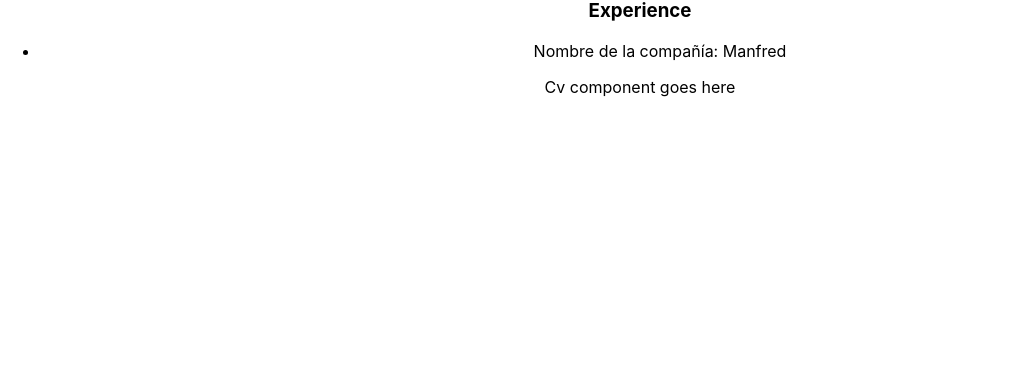
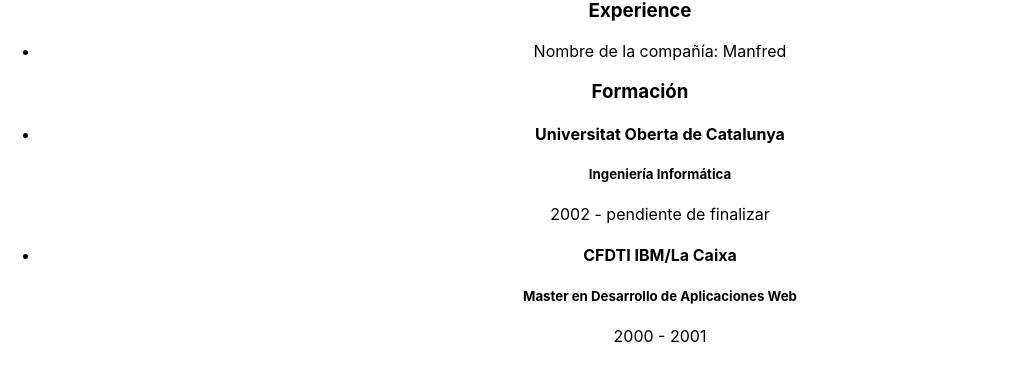
Before and after one commit to sayheylaura/manfred-awesomic-cv, a React (Create React App) app: page / in a window 1280 px wide. Shown: the part 358-738 px from the top of the page, without its empty margins (0-1014 px from the left). Built offline with nearby package versions, Linux system fonts and the light colour scheme; the HTML template or start-up script is replaced by a standard one.

Commit message:
Education

```diff
--- a/src/components/Cv/index.js
+++ b/src/components/Cv/index.js
@@ -2,6 +2,7 @@ import React, { Component } from "react";
 import PropTypes from "prop-types";
 import Author from "../Author";
 import Experience from "../Experience";
+import Education from "../Education";
 
 class Cv extends Component {
   render() {
@@ -17,8 +18,9 @@ class Cv extends Component {
           - Questionnaire */}
         <Author sampleAuthor={sample.author} />
         <Experience sample={sample} />
-        {/* - Education - Languages - MiscEducation - Questionnaire */}
-        <p>Cv component goes here</p>
+        <Education sampleEducation={sample.education}/>
+        {/*  - Languages - MiscEducation - Questionnaire */}
+
       </div>
     );
   }
--- /dev/null
+++ b/src/components/Education/index.js
@@ -0,0 +1,34 @@
+import React, { Component } from 'react';
+import PropTypes from 'prop-types';
+
+class Education extends Component {
+  render() {
+    const { sampleEducation } = this.props;
+    console.log(sampleEducation);
+    return (
+      <div className="education__wrapper">
+      <h3>Formación</h3>
+      <ul className="education__list">
+        {sampleEducation.map((item, index) => {
+          return (
+            <li key={index} className="education__list-item">
+              <h4 className="education__item-institution">{item.institution}</h4>
+              <h5 className="education__item-institution">{item.study}</h5>
+              <p className="education__item-date">{item.from} - {item.until}</p>
+              {/* <EducationAchievements/> */}
+            </li>
+          )
+        })}
+
+      </ul>
+      </div>
+    );
+
+  }
+}
+
+Education.propTypes = {
+  sampleEducation: PropTypes.array.isRequired
+};
+
+export default Education;
```
Also changed, not shown: src/services/schemaJson.json (indentation only).
